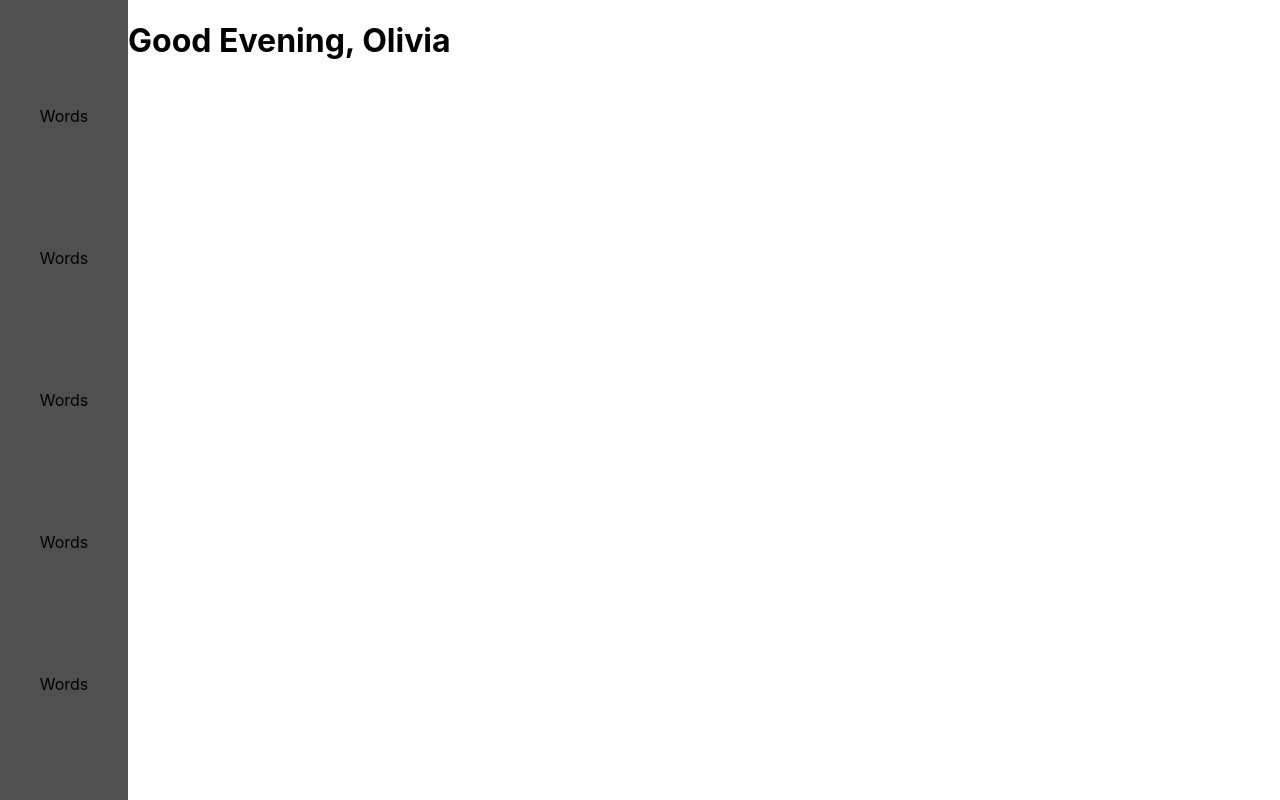
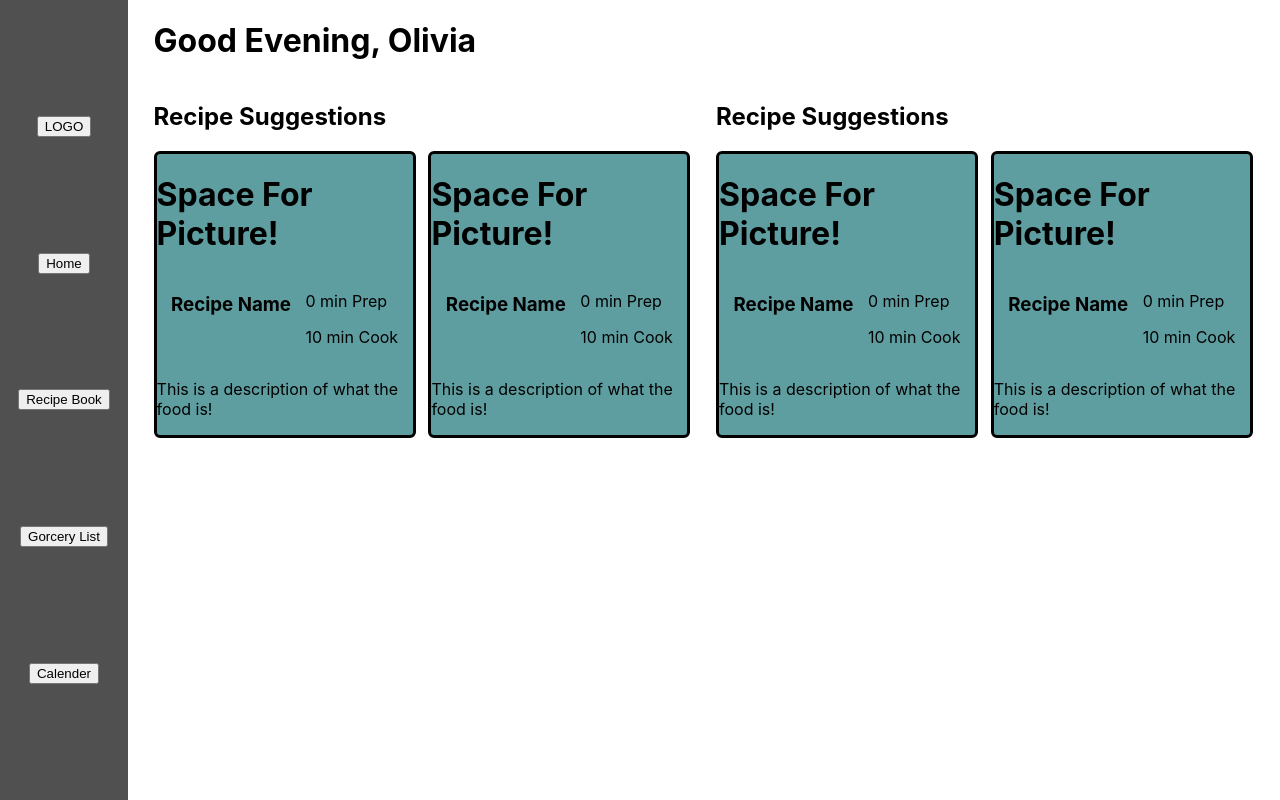
Before and after one commit to Cwoodard2/QuickFoods, a React (Create React App) app: page /#/ in a window 1280 px wide. Built offline with nearby package versions, Linux system fonts and the light colour scheme.

Commit message:
Added basic recipe card, and navigation buttons, as well as basic structure of the page

```diff
--- /dev/null
+++ b/src/components/Navbutton.js
@@ -0,0 +1,9 @@
+import React from "react";
+
+export default function Navbutton(props) {
+    var whichPage = props.whichPage;
+
+    return(
+        <button>{whichPage}</button>
+    );
+}
--- a/src/components/Navigation.js
+++ b/src/components/Navigation.js
@@ -1,14 +1,15 @@
 import React from "react";
 import "./Navigation.css";
+import Navbutton from "./Navbutton";
 
 export default function Navigation() {
     return(
         <div className="navigation">
-            <p>Words</p>
-            <p>Words</p>
-            <p>Words</p>
-            <p>Words</p>
-            <p>Words</p>
+            <Navbutton whichPage="LOGO" />
+            <Navbutton whichPage="Home" />
+            <Navbutton whichPage="Recipe Book" />
+            <Navbutton whichPage="Gorcery List" />
+            <Navbutton whichPage="Calender" />
         </div>
     );
 }
--- /dev/null
+++ b/src/components/RecipeCard.css
@@ -0,0 +1,14 @@
+.recipeCardMain {
+    width: 20vw;
+    height: 22vw;
+    border-radius: 6px;
+    border-color: black;
+    border: solid;
+    background-color: cadetblue;
+}
+
+.recipeCardContent {
+    display: flex;
+    flex-direction: row;
+    justify-content: space-evenly;
+}
--- /dev/null
+++ b/src/components/RecipeCard.js
@@ -0,0 +1,19 @@
+import React from "react";
+import "./RecipeCard.css";
+
+export default function RecipeCard(props) {
+
+    return(
+        <div className="recipeCardMain">
+            <h1>Space For Picture!</h1>
+            <div className="recipeCardContent">
+                <h3>Recipe Name</h3>
+                <div>
+                    <p>0 min Prep</p>
+                    <p>10 min Cook</p>
+                </div>
+            </div>
+            <p>This is a description of what the food is!</p>
+        </div>
+    );
+}
--- a/src/pages/homepage.css
+++ b/src/pages/homepage.css
@@ -2,4 +2,20 @@
     display: flex;
     flex-direction: column;
     justify-content: flex-start;
+    margin-left: 2vw;
+    margin-right: 2vw;
 }
+
+.row {
+    display: flex;
+    flex-direction: row;
+}
+
+.recipeCards {
+    justify-content: space-evenly;
+    gap: 2vw;
+}
+
+.recipeSuggestions {
+    gap: 1vw;
+}
--- a/src/pages/homepage.js
+++ b/src/pages/homepage.js
@@ -1,6 +1,7 @@
 import React, {useState, useEffect} from "react";
 import Navigation from "../components/Navigation";
 import StandardPage from "../components/StandardPage";
+import RecipeCard from "../components/RecipeCard";
 import "./homepage.css"
 
 export default function Homepage() {
@@ -9,6 +10,22 @@ export default function Homepage() {
             <Navigation />
             <div className="homepageMain">
                 <h1>Good Evening, Olivia</h1>
+                <div className="recipeCards row">
+                    <div>
+                        <h2>Recipe Suggestions</h2>
+                        <div className="recipeSuggestions row">
+                            <RecipeCard />
+                            <RecipeCard />
+                        </div>
+                    </div>
+                    <div>
+                        <h2>Recipe Suggestions</h2>
+                        <div className="recipeSuggestions row">
+                            <RecipeCard />
+                            <RecipeCard />
+                        </div>
+                    </div>
+                </div>
             </div>
         </StandardPage>
     );
```
Also changed, not shown: src/components/Navbutton.css (added).
